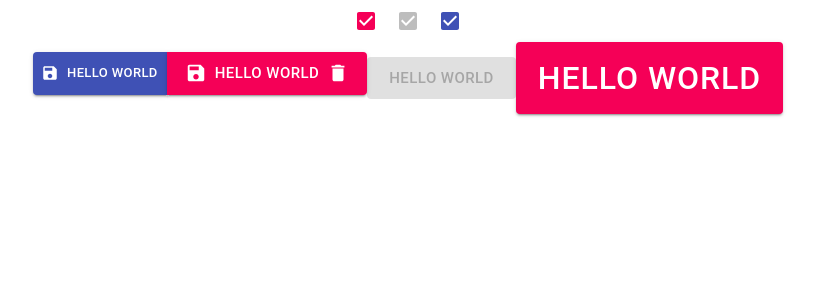
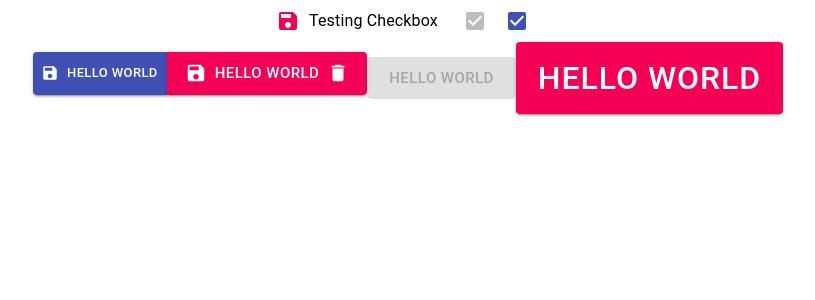
Before and after one commit to mmanchee/MaterialUIExample, a React (Create React App) app: page / in a window 1280 px wide. Shown: the top 300 px of the page, without its empty margins (232-1047 px from the left). Built offline with nearby package versions, Linux system fonts and the light colour scheme.

Commit message:
add Icons to Checkbox with material-ui

```diff
--- a/src/components/Checkboxes.js
+++ b/src/components/Checkboxes.js
@@ -1,5 +1,5 @@
 import React, { useState } from 'react';
-import { Button, ButtonGroup, Checkbox } from '@material-ui/core';
+import { Button, ButtonGroup, Checkbox, FormControlLabel } from '@material-ui/core';
 import { Icons, Save, Delete } from '@material-ui/icons';
 
 
@@ -7,11 +7,18 @@ const Checkboxes = () => {
   const [ checked, setChecked ] = useState(true)
   return (
     <div>
-      <Checkbox
-        checked={checked}
-        onChange={(e) => setChecked(e.target.checked)}
-        color='secondary'
+      <FormControlLabel
+        control={<Checkbox
+          checked={checked}
+          icon={<Delete />}
+          checkedIcon={<Save />}
+          onChange={(e) => setChecked(e.target.checked)}
+          color='secondary'
+        />}
+        label='Testing Checkbox'
       />
+
+
       <Checkbox
         checked={checked}
         onChange={(e) => setChecked(e.target.checked)}
```
Also changed, not shown: 1 other file (tests, documents, lock files or other folders).
